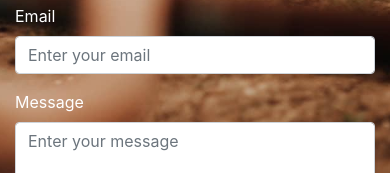
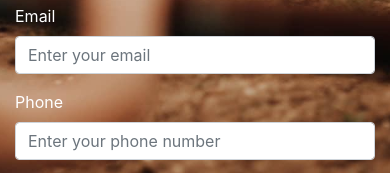
Before and after one commit to derrickadkins/haven_hills, a website built with webpack: page public/contact.html in a window 390 px wide. Shown: the part 598-771 px from the top of the page. Built offline with nearby package versions, Linux system fonts and the light colour scheme; some packages are replaced by stand-ins of ours.

Commit message:
added phone to contact us form

```diff
--- a/public/contact.html
+++ b/public/contact.html
@@ -59,6 +59,16 @@
           <input type="email" class="form-control" id="email" name="email" placeholder="Enter your email" required />
         </div>
         <div class="form-group">
+          <label for="phone">Phone</label>
+          <input
+            type="tel"
+            class="form-control"
+            id="phone"
+            name="phone"
+            placeholder="Enter your phone number"
+            required />
+        </div>
+        <div class="form-group">
           <label for="message">Message</label>
           <textarea
             class="form-control"
```
